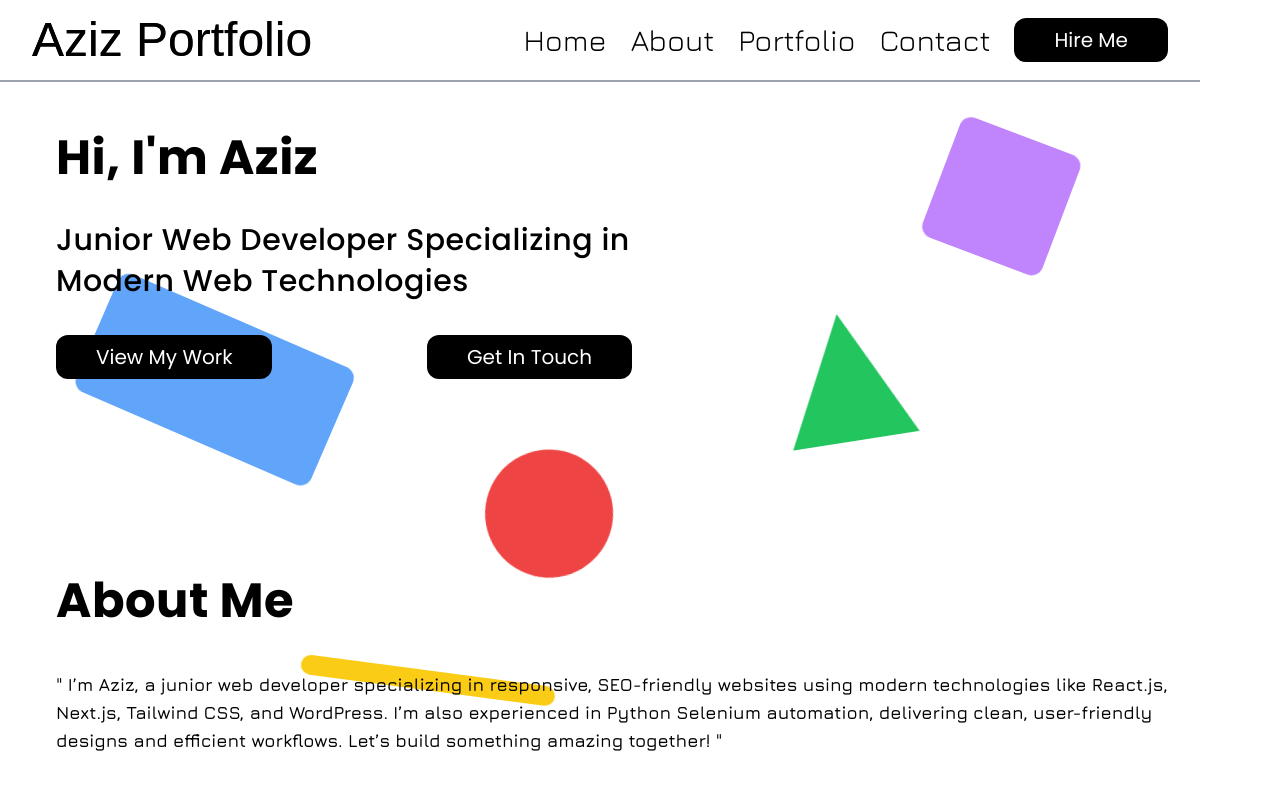
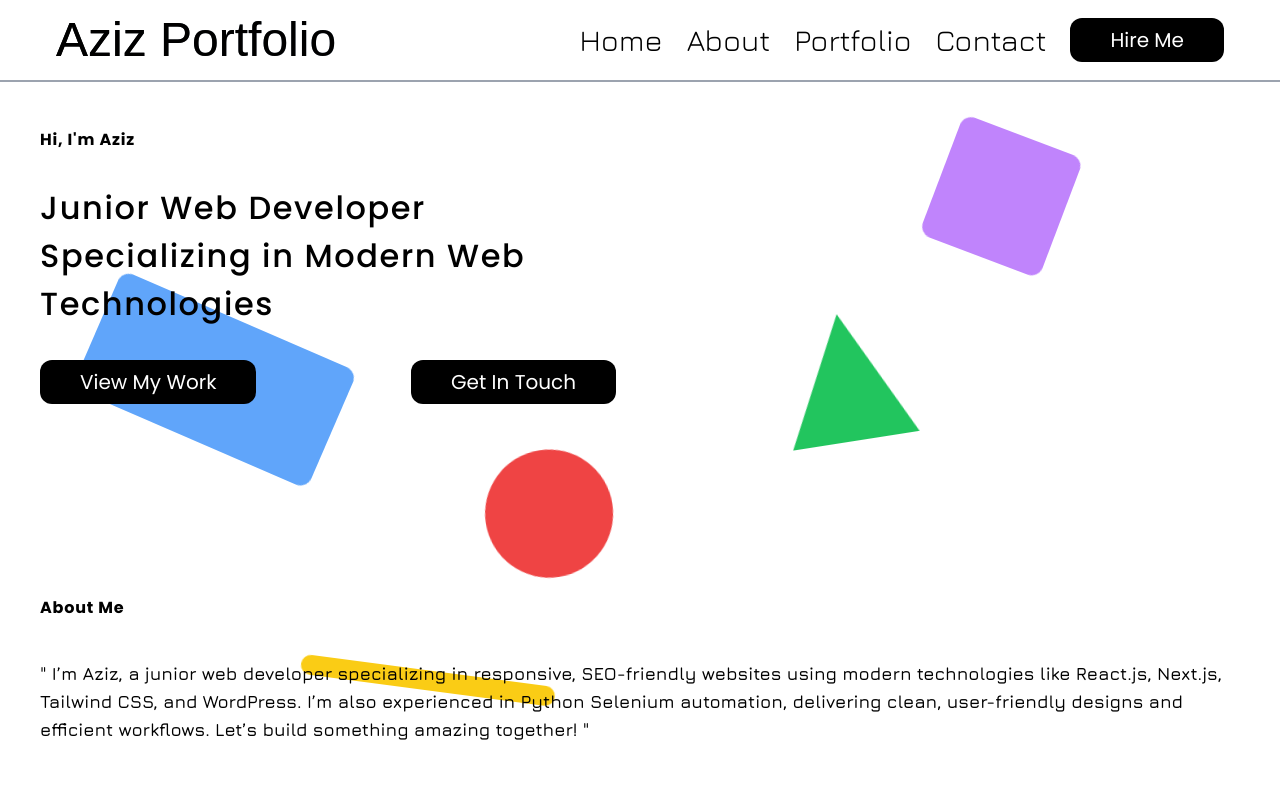
Before and after one commit to Bettaieb45/My-Portfolio, a Next.js app: page / in a window 1280 px wide. Shown: the top 800 px of the page. Built offline with nearby package versions, Linux system fonts and the light colour scheme; a web font is replaced by a local one.

Commit message:
reset gloabls.css

```diff
--- a/src/app/globals.css
+++ b/src/app/globals.css
@@ -7,74 +7,60 @@
   --foreground: #000000; /* Text color */
 }
 
-/* Apply global font styles */
+/* Fonts applied globally */
 html {
   font-family: var(--font-poppins), sans-serif;
   scroll-behavior: smooth;
 }
 
-body {
-  @apply antialiased; /* Improve text rendering */
-  background-color: var(--background);
-  color: var(--foreground);
-}
-
 h1,
 h2,
-h3,
-h4,
-h5,
-h6 {
-  @apply m-0; /* Remove default margins */
+h3 {
   font-family: var(--font-poppins), sans-serif;
-  letter-spacing: 0.5px;
 }
-
-/* Specific heading styles */
 h1 {
-  @apply text-5xl font-bold leading-tight; /* Customize as needed */
+  font-weight: bold;
 }
-
 h2 {
-  @apply text-3xl font-medium leading-snug; /* Customize as needed */
+  font-weight: 500;
+  font-size: 2em;
 }
-
-h3 {
-  @apply text-2xl font-semibold leading-snug; /* Customize as needed */
-}
-
 p {
   @apply font-bold text-lg;
-  font-family: var(--font-jura), sans-serif;
 }
-
+h3 {
+  @apply font-semibold text-2xl;
+}
+p,
 li,
 span {
   font-family: var(--font-jura), sans-serif;
 }
 
-/* Custom styles for logo */
 .logo {
   font-family: var(--font-just-another-hand), cursive;
 }
-
-/* Center content in the container */
+.container-1120 > div {
+  max-width: 1200px;
+  margin: 0 auto;
+}
 .container-1120 {
-  @apply mx-auto px-4; /* Center and add padding */
-  max-width: 1200px;
   scroll-margin: 100px;
 }
-
-/* Navigation styles */
+.container-1120 > div {
+  @media screen and (max-width: 1199px) {
+    margin-left: 20px;
+    margin-right: 20px;
+  }
+}
+/* Define reusable styles for navigation items */
 .navigation-item a {
   @apply text-black hover:text-gray-600 transition-colors duration-300 relative;
 }
-
 .navigation-item a span {
   @apply absolute left-0 -bottom-1 w-0 h-1 bg-black transition-all duration-300;
 }
-
-/* Shape styles */
+/* Define reusable styles for shapes using Tailwind's @apply */
 .circle {
   @apply rounded-full bg-red-500 w-32 h-32;
 }
@@ -82,7 +68,7 @@ span {
 .triangle {
   @apply bg-transparent w-32 h-32;
   clip-path: polygon(50% 0%, 0% 100%, 100% 100%);
-  background-color: #22c55e; /* Tailwind doesn't support this directly */
+  background-color: #22c55e; /* Add background manually for Tailwind */
 }
 
 .rectangle {
@@ -96,8 +82,17 @@ span {
 .square {
   @apply bg-purple-400 w-32 h-32 rounded-xl;
 }
+/* Ensure shapes are above background but below essential UI elements */
+.shapes-container {
+  z-index: 10; /* Higher than -10, but below essential UI elements */
+}
 
-/* Ensure shapes are above the background but below UI elements */
-.shapes-container {
-  z-index: 10; /* Adjust as needed */
+/* Reset heading margins globally */
+h1,
+h2,
+h3,
+h4,
+h5,
+h6 {
+  @apply m-0 tracking-wider;
 }
```
